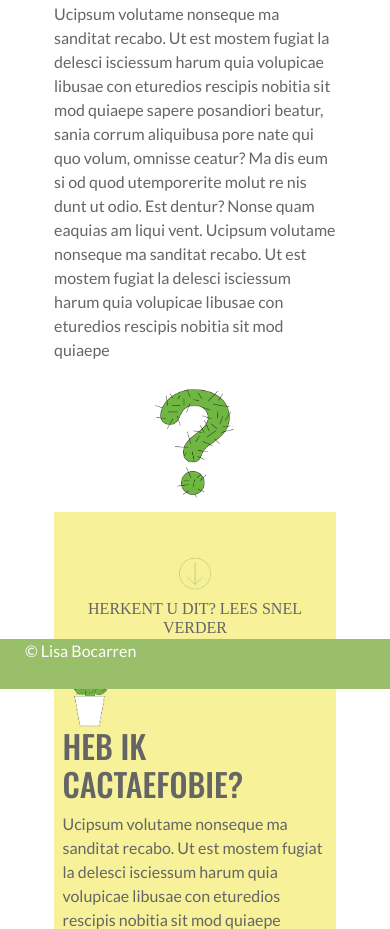
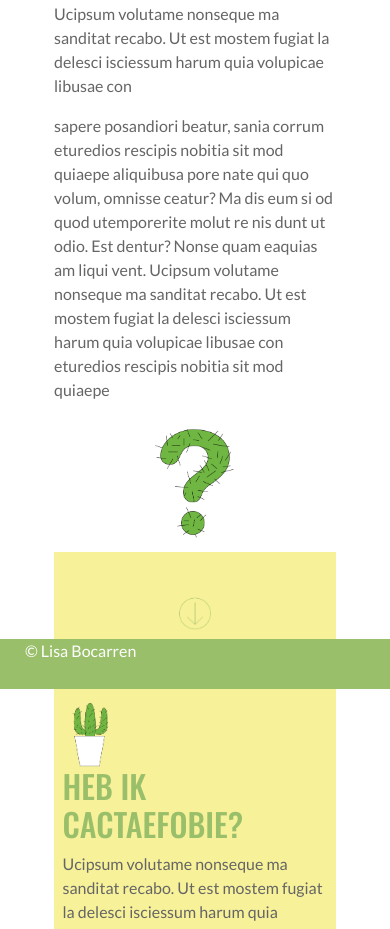
Before and after one commit to lisabocarren/Eindopdracht_SiteFobie, a plain HTML site: page wat.html in a window 390 px wide. Shown: the part 155-1084 px from the top of the page. Drawn offline with nearby package versions, Linux system fonts and the light colour scheme; a web font is replaced by a local one.

Commit message:
Eindopdracht

```diff
--- a/css/style.scss
+++ b/css/style.scss
@@ -214,6 +214,13 @@ HOMEPAGE*/
             color: $color3;
         }
 
+        .big{
+            font-size: 2em;
+            @media only screen and (max-width: 767px) {
+                font-size: 1em;
+            }
+        }
+
         .vraag {
             display: block;
             width: 70%;
@@ -230,7 +237,7 @@ HOMEPAGE*/
         padding: 3%;
 
         h1 {
-            color: $color2;
+            color: $color1;
         }
 
         .bttn {
@@ -269,10 +276,12 @@ HOMEPAGE*/
 
             h2 {
                 font-size: 1em;
+                color: $color1;
 
                 @media only screen and (max-width: 767px) {
                     display: block;
                     text-align: center;
+
 
                 }
             }
@@ -326,10 +335,19 @@ HOMEPAGE*/
         color: $color3;
     }
 
+    .big{
+        font-size: 2em;
+        @media only screen and (max-width: 767px) {
+            font-size: 1em;
+        }
+    }
+
     .band {
         display: block;
         width: 80%;
         height: auto;
+        margin-bottom: 15%;
+
 
         @media only screen and (max-width: 767px) {
             width: 30%;
--- a/wat.html
+++ b/wat.html
@@ -69,11 +69,12 @@
                 <h1>
                     WAT IS CACTAEFOBIE?
                 </h1>
+                <p class="big">
+                    Ucipsum volutame nonseque ma sanditat recabo. Ut est mostem fugiat la delesci isciessum harum quia
+                    volupicae libusae con
+                </p>
                 <p>
-                    Ucipsum volutame nonseque ma sanditat recabo. Ut est mostem fugiat la delesci isciessum harum quia
-                    volupicae libusae con eturedios rescipis nobitia sit mod quiaepe
-
-                    sapere posandiori beatur, sania corrum
+                    sapere posandiori beatur, sania corrum eturedios rescipis nobitia sit mod quiaepe
                     aliquibusa pore nate qui quo volum, omnisse ceatur? Ma dis eum si od quod utemporerite
                     molut re nis dunt ut odio. Est dentur? Nonse
                     quam eaquias am liqui vent.
```
Also changed, not shown: help.html (+5 -4 lines), css/style.css, 1 other file.
